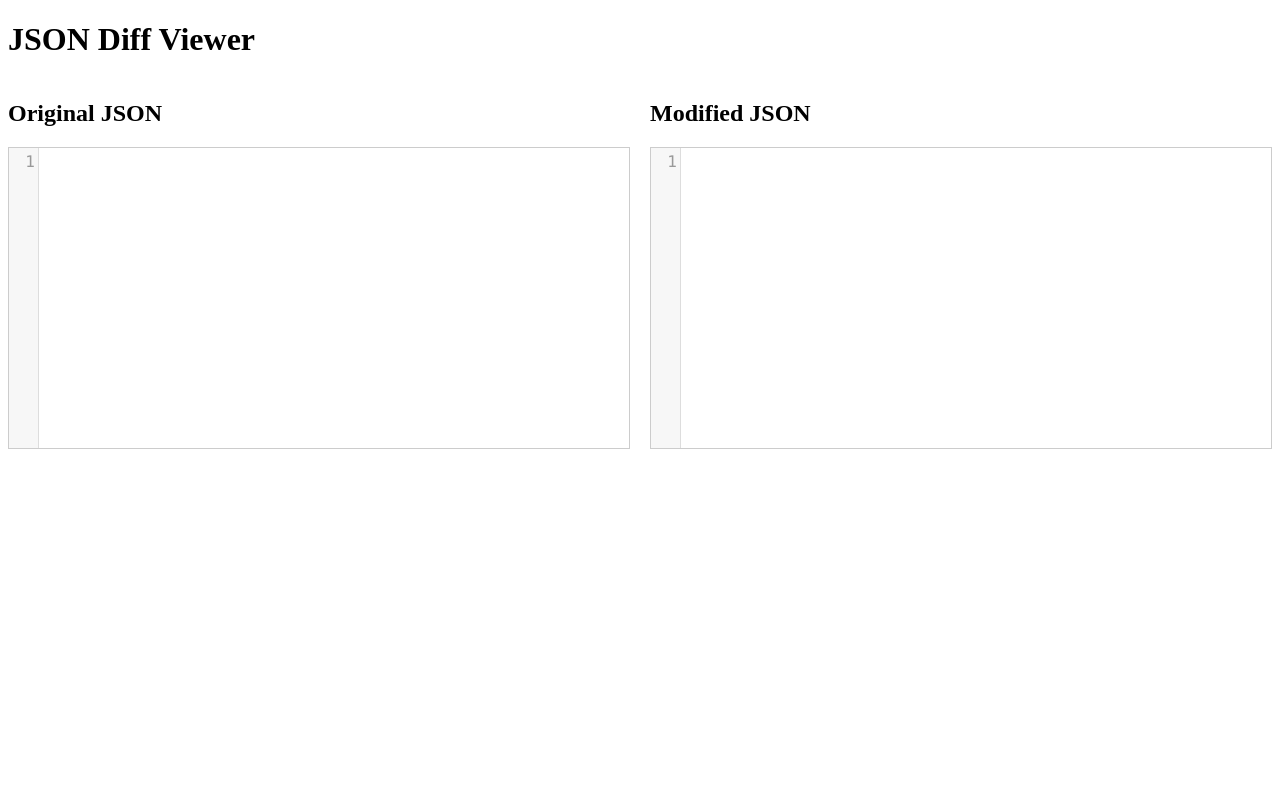
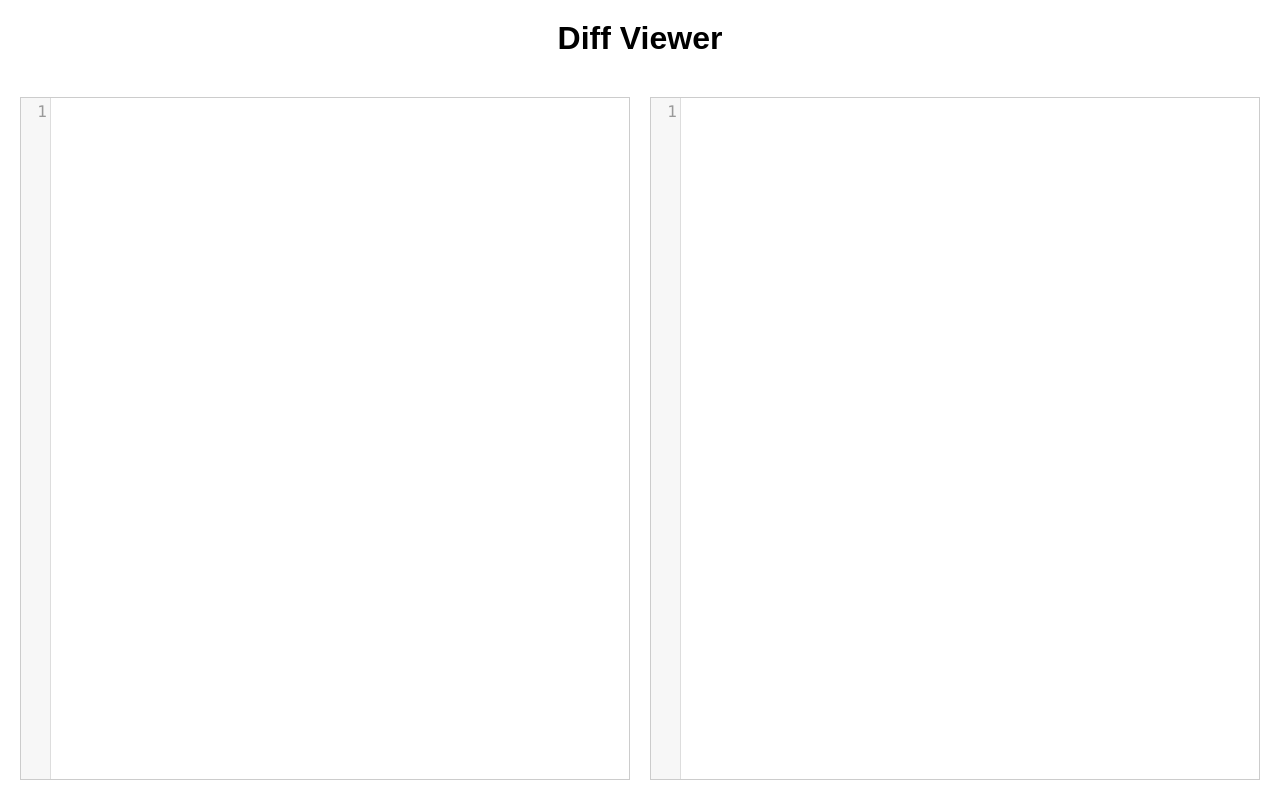
Before and after one commit to ITG-Guy/DiffViewer, a Flask app: page /json_diff_viewer in a window 1280 px wide. Run offline with Flask 3, Linux system fonts and the light colour scheme; some libraries are stand-ins or nearby versions.

Commit message:
Re-Design
Signed-off-by: InTheGun <caxi09@gmail.com>

```diff
--- a/app/templates/json_diff_viewer.html
+++ b/app/templates/json_diff_viewer.html
@@ -3,37 +3,58 @@
 <head>
     <meta charset="UTF-8">
     <meta name="viewport" content="width=device-width, initial-scale=1.0">
-    <title>JSON Diff Viewer</title>
+    <title>Diff Viewer</title>
     <link rel="stylesheet" href="{{ url_for('static', filename='css/styles.css') }}">
     <link rel="stylesheet" href="https://cdnjs.cloudflare.com/ajax/libs/codemirror/5.65.13/codemirror.min.css">
     <link rel="stylesheet" href="https://cdnjs.cloudflare.com/ajax/libs/codemirror/5.65.13/theme/idea.min.css">
     <style>
+        body {
+            margin: 0;
+            font-family: Arial, sans-serif;
+            display: flex;
+            flex-direction: column;
+            height: 100vh;
+        }
+        h1 {
+            text-align: center;
+            margin: 20px 0;
+        }
         #json-diff-container {
             display: flex;
             justify-content: space-between;
             gap: 20px;
+            flex: 1;
+            padding: 20px;
+            box-sizing: border-box;
         }
         .json-column {
             flex: 1;
             display: flex;
             flex-direction: column;
         }
+        textarea {
+            flex: 1;
+            resize: none;
+            border: 1px solid #ccc;
+            padding: 10px;
+            font-family: monospace;
+            font-size: 14px;
+            overflow: auto;
+            box-sizing: border-box;
+        }
         .CodeMirror {
             border: 1px solid #ccc;
-            height: 300px;
+            height: 100%;
         }
     </style>
 </head>
 <body>
-    <h1>JSON Diff Viewer</h1>
-    <!-- <div id="diffOutput" style="white-space: pre-wrap; font-family: monospace;"></div> -->
+    <h1>Diff Viewer</h1>
     <div id="json-diff-container">
         <div class="json-column">
-            <h2>Original JSON</h2>
             <textarea id="json1" placeholder="Paste original JSON here">{{ json1 | tojson(indent=4) }}</textarea>
         </div>
         <div class="json-column">
-            <h2>Modified JSON</h2>
             <textarea id="json2" placeholder="Paste modified JSON here">{{ json2 | tojson(indent=4) }}</textarea>
         </div>
     </div>
```
